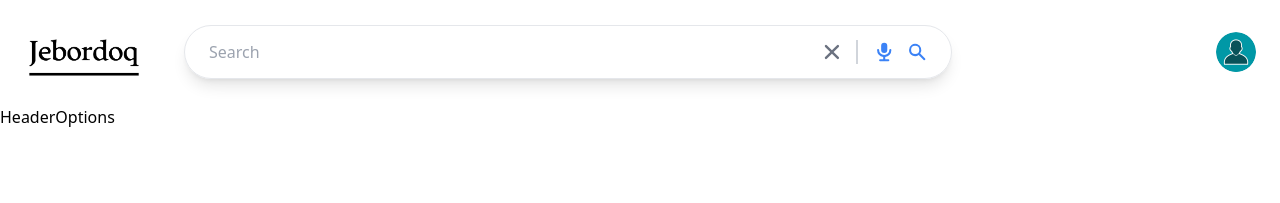
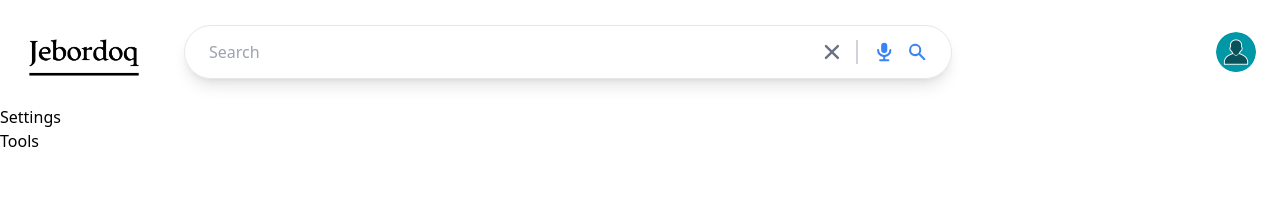
Before and after one commit to waleedd32/Google-clone-2.0, a Next.js app: page /search in a window 1280 px wide. Shown: the top 203 px of the page. Built offline with nearby package versions, Linux system fonts and the light colour scheme.

Commit message:
added some comment and two p tags for Settings and Tools which uses global talwind css

```diff
--- a/components/HeaderOptions.js
+++ b/components/HeaderOptions.js
@@ -1,7 +1,15 @@
 import React from "react";
 
 function HeaderOptions() {
-  return <div>HeaderOptions</div>;
+  return (
+    <div>
+      {/* Left */}
+      {/* Right */}
+
+      <p className="link">Settings</p>
+      <p className="link">Tools</p>
+    </div>
+  );
 }
 
 export default HeaderOptions;
```
